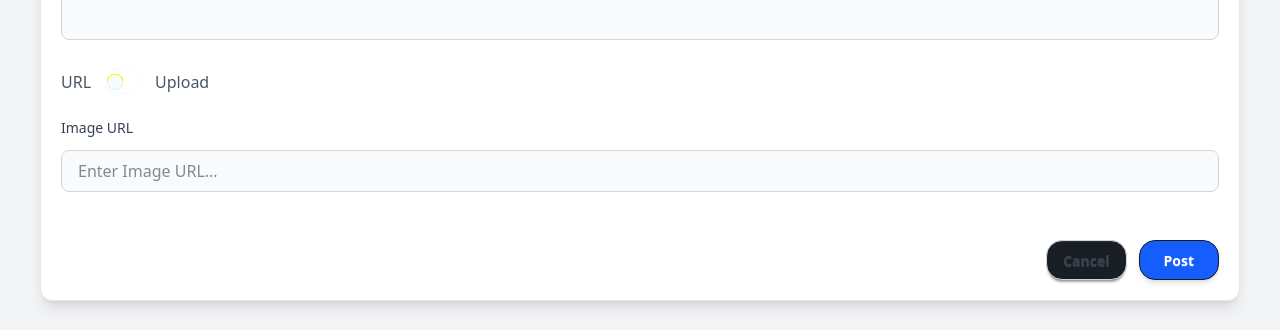
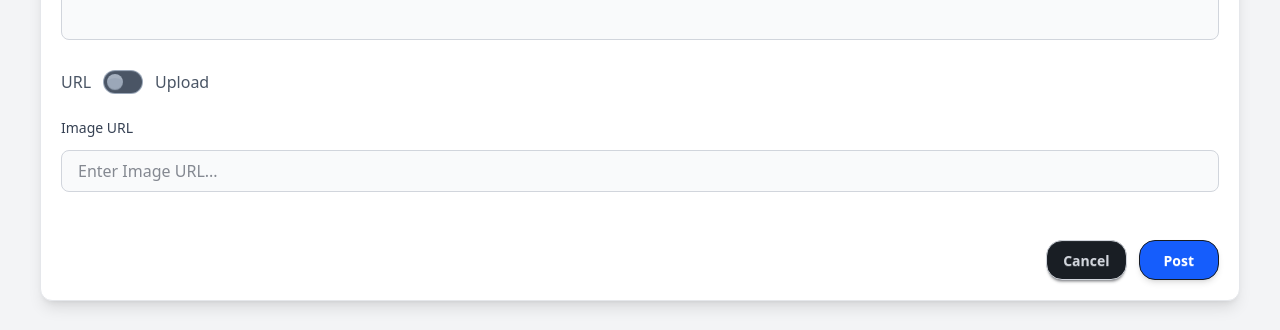
Before and after one commit to bsm2/smalltalk-blog-react, a React (Vite) app: page /posts/create in a window 1280 px wide. Shown: the part 329-659 px from the top of the page. Built offline with nearby package versions, Linux system fonts and the light colour scheme; no server answers; the database is empty.

Commit message:
fix: light theme

```diff
--- a/src/pages/Blog.jsx
+++ b/src/pages/Blog.jsx
@@ -146,7 +146,7 @@ export default function Blog() {
                   onClick={() => changePage(p)}
                   className={`hover:scale-120 flex cursor-pointer items-center justify-center px-3 h-8 leading-tight text-gray-500 bg-white border border-gray-300 hover:bg-gray-100 hover:text-gray-700  dark:border-gray-700 dark:text-gray-400 dark:hover:bg-gray-700
                     ${
-                      currentPage == p ? "dark:bg-gray-700" : "dark:bg-gray-800"
+                      currentPage == p ? "dark:bg-gray-700 bg-gray-600" : "dark:bg-gray-800 bg-gray-600"
                     } dark:hover:text-white`}
                 >
                   {p}
--- a/src/pages/PostForm.jsx
+++ b/src/pages/PostForm.jsx
@@ -190,7 +190,7 @@ export default function PostForm() {
           </span>
           <input
             type="checkbox"
-            className="toggle toggle-primary"
+            className="toggle toggle-primary bg-gray-600 dark:bg-gray-800"
             checked={uploadType === "upload"}
             onChange={(e) => setUploadType(e.target.checked ? "upload" : "url")}
           />
@@ -298,7 +298,7 @@ export default function PostForm() {
               }}
               type="reset"
               className="btn px-4 py-2 rounded-2xl border border-gray-300 dark:border-gray-600
-                text-gray-700 dark:text-gray-300 hover:bg-gray-100 dark:hover:bg-gray-700"
+                text-gray-300 dark:text-gray-300 hover:bg-gray-100 dark:hover:bg-gray-700"
             >
               Cancel
             </button>
```
